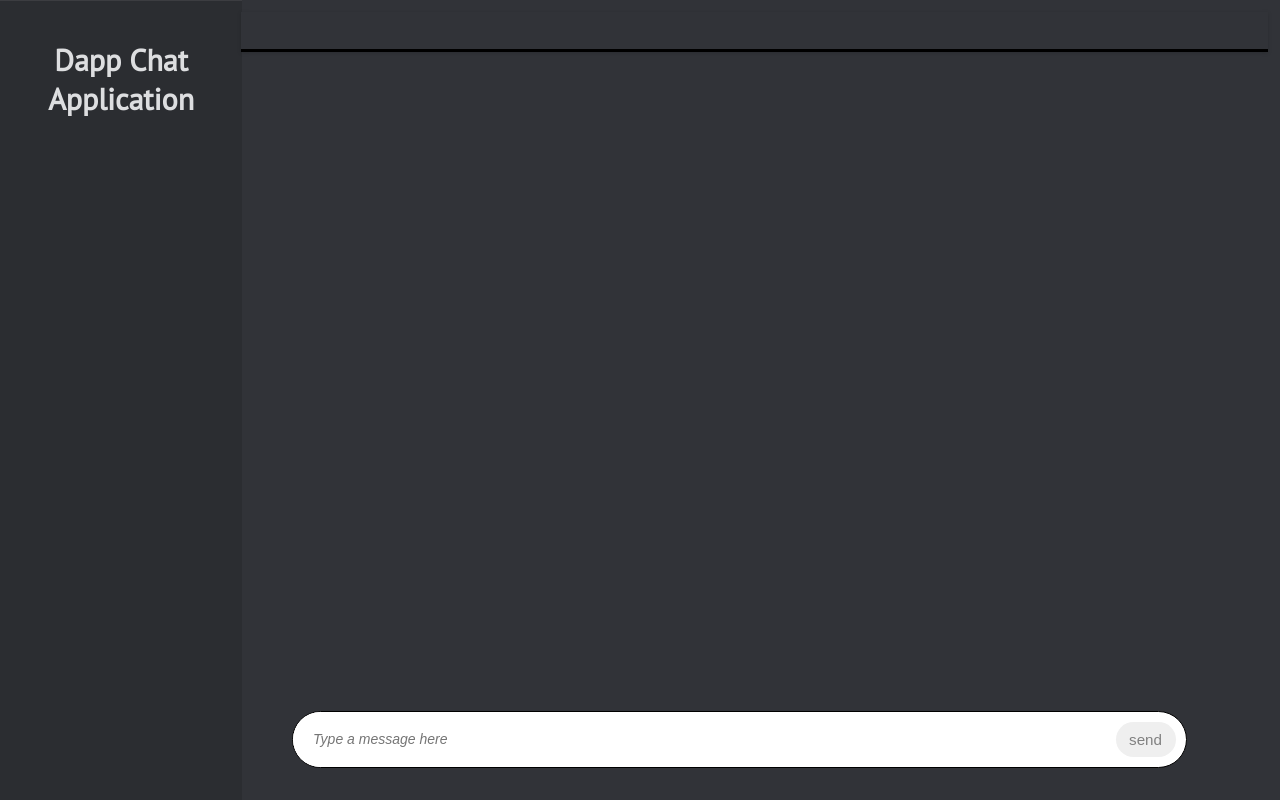
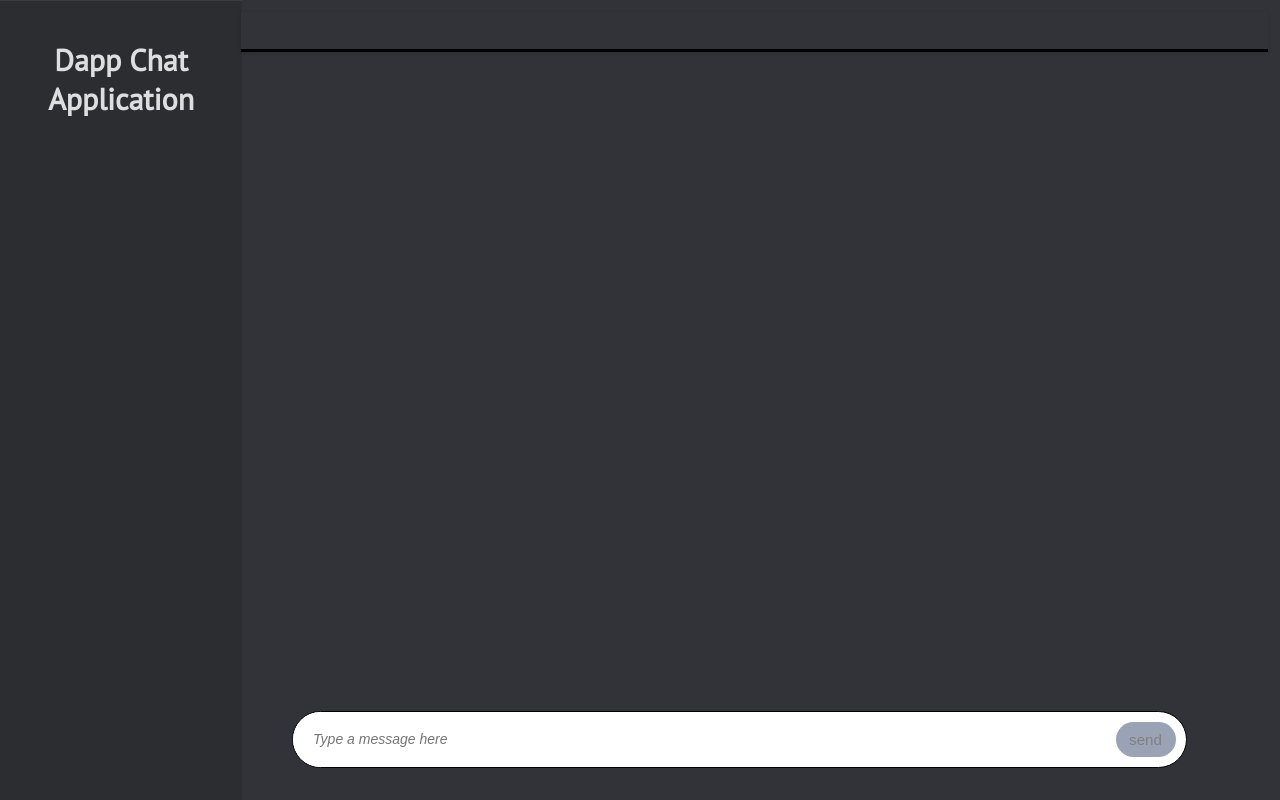
Before and after one commit to aditya-chari25/Dapp-Hackathon, a plain HTML site: page frontend/index.html in a window 1280 px wide. In both pictures the pointer is over the button "send". Drawn offline with nearby package versions, Linux system fonts and the light colour scheme; no server answers.

Commit message:
update button

```diff
--- a/backend/index.js
+++ b/backend/index.js
@@ -37,6 +37,7 @@ let logStatus = "Default";
 async function init() {
     inquirer.prompt(questions).then(async function (answers) {
         try {
+            console.log(answers)
             logStatus = answers.status;
             console.log(answers.status)
             configureAccount(answers.account, answers.key);
--- a/frontend/index.css
+++ b/frontend/index.css
@@ -126,6 +126,10 @@
     /* height: 60px; */
     width: 60px;
     border-radius: 30px;
+  }
+
+  button:hover{
+    background: rgba(112, 124, 151, 0.7);;
   }
 
   #messages {
--- a/frontend/index.html
+++ b/frontend/index.html
@@ -27,7 +27,7 @@
           </ul>
           <div>
           <form id="form" action="">
-            <input id="m" autocomplete="off" placeholder="Type a message here"/><button alt="send">send</button>
+            <input id="m" autocomplete="off" placeholder="Type a message here"/><button className="butclass" alt="send">send</button>
           </form>
         </div>
         </div>
```
